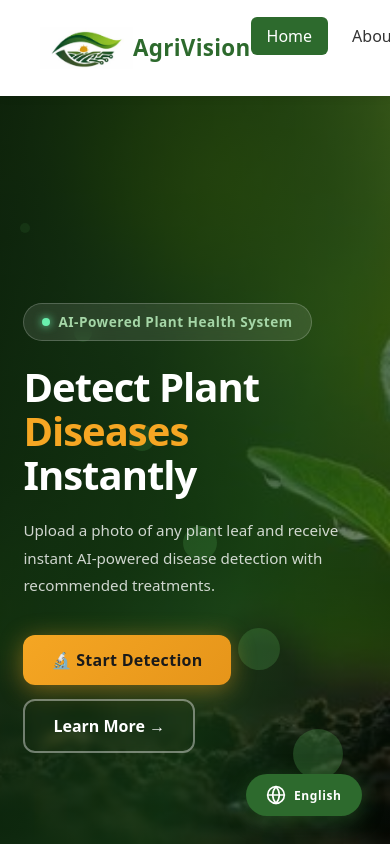
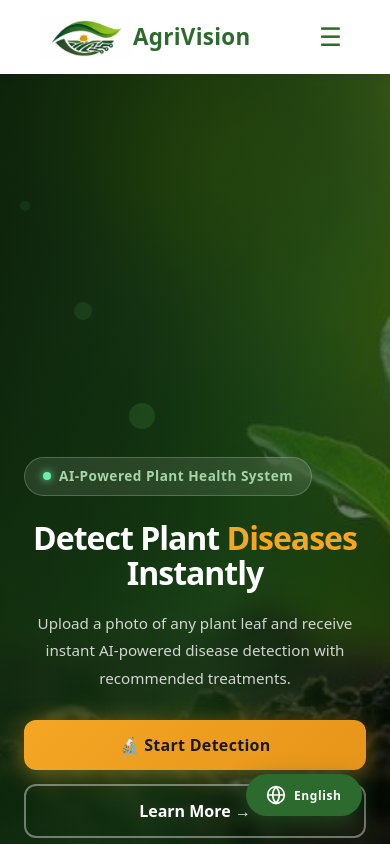
Before and after one commit to Sidnaur/Techno, a React (Vite) app: page / in a window 390 px wide. Shown: the top 844 px of the page. Built offline with nearby package versions, Linux system fonts and the light colour scheme.

Commit message:
improved navbar.jsx and hero.jsx to be responsive

```diff
--- a/src/components/Hero.jsx
+++ b/src/components/Hero.jsx
@@ -3,21 +3,39 @@ import { useLanguage } from '../context/LanguageContext';
 import { useNavigate } from 'react-router-dom';
 import heroBg from '../assets/Early Stages Of Plant Growth Background.jpg';
 
+const useIsMobile = () => {
+  const [isMobile, setIsMobile] = useState(window.innerWidth <= 768);
+  useEffect(() => {
+    const handler = () => setIsMobile(window.innerWidth <= 768);
+    window.addEventListener('resize', handler);
+    return () => window.removeEventListener('resize', handler);
+  }, []);
+  return isMobile;
+};
+
 const Hero = () => {
   const [visible, setVisible] = useState(false);
   const { t } = useLanguage();
   const navigate = useNavigate();
+  const isMobile = useIsMobile();
 
   useEffect(() => {
     setTimeout(() => setVisible(true), 100);
   }, []);
 
   return (
-    <div style={styles.hero}>
+    <div style={{
+      ...styles.hero,
+      padding: isMobile ? '0 24px' : '0 6vw',
+      minHeight: isMobile ? '100svh' : '100vh',
+      alignItems: isMobile ? 'flex-end' : 'center',
+      paddingBottom: isMobile ? '80px' : '0',
+    }}>
       <div style={{ ...styles.bgImage, backgroundImage: `url(${heroBg})` }} />
       <div style={styles.overlay} />
 
-      {[...Array(6)].map((_, i) => (
+      {/* Particles — fewer on mobile */}
+      {[...Array(isMobile ? 3 : 6)].map((_, i) => (
         <div key={i} style={{
           ...styles.particle,
           width: `${10 + i * 8}px`,
@@ -34,60 +52,77 @@ const Hero = () => {
         opacity: visible ? 1 : 0,
         transform: visible ? 'translateY(0)' : 'translateY(30px)',
         transition: 'all 0.8s ease',
+        maxWidth: isMobile ? '100%' : '580px',
+        textAlign: isMobile ? 'center' : 'left',
+        alignItems: isMobile ? 'center' : 'flex-start',
       }}>
         <div style={styles.badge}>
           <span style={styles.badgeDot} />
-          {t('hero_badge')}                         {/* ✅ */}
+          {t('hero_badge')}
         </div>
 
-        <h1 style={styles.title}>
-          {t('hero_title_line1')}                   {/* ✅ */}
-          <span style={styles.titleAccent}> {t('hero_title_accent')}</span>  {/* ✅ */}
-          <br />{t('hero_title_line2')}             {/* ✅ */}
+        <h1 style={{
+          ...styles.title,
+          fontSize: isMobile ? 'clamp(2rem, 8vw, 2.8rem)' : 'clamp(2.5rem, 5vw, 4.5rem)',
+        }}>
+          {t('hero_title_line1')}
+          <span style={styles.titleAccent}> {t('hero_title_accent')}</span>
+          <br />{t('hero_title_line2')}
         </h1>
 
-        <p style={styles.subtitle}>
-          {t('hero_subtitle')}                      {/* ✅ */}
+        <p style={{
+          ...styles.subtitle,
+          fontSize: isMobile ? '0.95rem' : 'clamp(0.95rem, 1.5vw, 1.1rem)',
+          marginBottom: isMobile ? '28px' : '36px',
+        }}>
+          {t('hero_subtitle')}
         </p>
 
-        <div style={styles.buttons}>
+        <div style={{
+          ...styles.buttons,
+          flexDirection: isMobile ? 'column' : 'row',
+          width: isMobile ? '100%' : 'auto',
+        }}>
           <button
-            style={styles.primaryBtn}
+            style={{
+              ...styles.primaryBtn,
+              width: isMobile ? '100%' : 'auto',
+            }}
             onClick={() => navigate('/detect')}
             onMouseEnter={e => e.target.style.transform = 'translateY(-2px)'}
             onMouseLeave={e => e.target.style.transform = 'translateY(0)'}
           >
-            🔬 {t('hero_cta')}                     {/* ✅ */}
+            🔬 {t('hero_cta')}
           </button>
           <button
-            style={styles.secondaryBtn}
+            style={{
+              ...styles.secondaryBtn,
+              width: isMobile ? '100%' : 'auto',
+            }}
             onClick={() => navigate('/about')}
             onMouseEnter={e => e.target.style.background = 'rgba(255,255,255,0.15)'}
             onMouseLeave={e => e.target.style.background = 'transparent'}
           >
-            {t('hero_learn')} →                    {/* ✅ */}
+            {t('hero_learn')} →
           </button>
         </div>
       </div>
 
       <div style={styles.scrollIndicator}>
         <div style={styles.scrollDot} />
-        <span style={styles.scrollText}>{t('hero_scroll')}</span>  {/* ✅ */}
+        <span style={styles.scrollText}>{t('hero_scroll')}</span>
       </div>
     </div>
   );
 };
 
-// styles — completely unchanged
 const styles = {
   hero: {
     position: 'relative',
-    minHeight: '100vh',
     width: '100%',
     display: 'flex',
     alignItems: 'center',
     justifyContent: 'flex-start',
-    padding: '0 6vw',
     boxSizing: 'border-box',
     overflow: 'hidden',
   },
@@ -116,9 +151,10 @@ const styles = {
   content: {
     position: 'relative',
     zIndex: 10,
-    maxWidth: '580px',
     color: 'white',
     paddingTop: '20px',
+    display: 'flex',
+    flexDirection: 'column',
   },
   badge: {
     display: 'inline-flex',
@@ -134,6 +170,7 @@ const styles = {
     marginBottom: '24px',
     color: '#a5d6a7',
     letterSpacing: '0.5px',
+    alignSelf: 'flex-start',
   },
   badgeDot: {
     width: '8px',
@@ -144,7 +181,6 @@ const styles = {
     display: 'inline-block',
   },
   title: {
-    fontSize: 'clamp(2.5rem, 5vw, 4.5rem)',
     fontWeight: '900',
     margin: '0 0 20px',
     lineHeight: '1.1',
@@ -152,9 +188,7 @@ const styles = {
   },
   titleAccent: { color: '#f5a623' },
   subtitle: {
-    fontSize: 'clamp(0.95rem, 1.5vw, 1.1rem)',
     maxWidth: '500px',
-    marginBottom: '36px',
     lineHeight: '1.8',
     color: 'rgba(255,255,255,0.8)',
   },
--- a/src/components/Navbar.jsx
+++ b/src/components/Navbar.jsx
@@ -1,31 +1,46 @@
-import { useState } from "react";
+import { useState, useEffect } from "react";
 import { NavLink } from "react-router-dom";
 import logoImg from "../assets/AgriLogo.png";
 import QuickTips from "./QuickTips";
 import { useLanguage } from "../context/LanguageContext";
 
+const useIsMobile = () => {
+  const [isMobile, setIsMobile] = useState(window.innerWidth <= 768);
+  useEffect(() => {
+    const handler = () => setIsMobile(window.innerWidth <= 768);
+    window.addEventListener('resize', handler);
+    return () => window.removeEventListener('resize', handler);
+  }, []);
+  return isMobile;
+};
+
 const Navbar = () => {
   const [showQuickTips, setShowQuickTips] = useState(false);
+  const [menuOpen, setMenuOpen] = useState(false);
   const { t } = useLanguage();
+  const isMobile = useIsMobile();
 
-  const handleQuickTips = () => setShowQuickTips(true);
+  const navLinks = [
+    { to: "/", label: t('nav_home') },
+    { to: "/about", label: t('nav_about') },
+    { to: "/detect", label: t('nav_detect') },
+    { to: "/diseases", label: t('nav_plants') },
+    { to: "/blog", label: t('nav_blog') },
+  ];
 
   return (
     <>
       <nav style={styles.nav}>
+        {/* Logo */}
         <div style={styles.logo}>
           <img src={logoImg} alt="AgriVision" style={styles.logoImg} />
           AgriVision
         </div>
 
+        {/* Desktop links */}
+        {!isMobile && (
           <ul style={styles.links}>
-          {[
-            { to: "/", label: t('nav_home') },
-            { to: "/about", label: t('nav_about') },
-            { to: "/detect", label: t('nav_detect') },
-            { to: "/diseases", label: t('nav_plants') },
-            { to: "/blog", label: t('nav_blog') },
-          ].map(({ to, label }) => (
+            {navLinks.map(({ to, label }) => (
               <li key={to}>
                 <NavLink
                   to={to}
@@ -43,11 +58,54 @@ const Navbar = () => {
               </li>
             ))}
           </ul>
+        )}
 
-        <button style={styles.btn} onClick={handleQuickTips}>
+        {/* Desktop quick tips button */}
+        {!isMobile && (
+          <button style={styles.btn} onClick={() => setShowQuickTips(true)}>
             {t('nav_tips')}
           </button>
+        )}
+
+        {/* Mobile hamburger */}
+        {isMobile && (
+          <button
+            style={styles.hamburger}
+            onClick={() => setMenuOpen(prev => !prev)}
+            aria-label="Toggle menu"
+          >
+            {menuOpen ? '✕' : '☰'}
+          </button>
+        )}
       </nav>
+
+      {/* Mobile dropdown */}
+      {isMobile && menuOpen && (
+        <div style={styles.dropdown}>
+          {navLinks.map(({ to, label }) => (
+            <NavLink
+              key={to}
+              to={to}
+              end
+              onClick={() => setMenuOpen(false)}
+              style={({ isActive }) => ({
+                ...styles.dropdownLink,
+                background: isActive ? '#f0faf0' : 'transparent',
+                color: isActive ? '#2d6a2d' : '#333',
+                fontWeight: isActive ? '700' : '500',
+              })}
+            >
+              {label}
+            </NavLink>
+          ))}
+          <button
+            style={styles.dropdownBtn}
+            onClick={() => { setMenuOpen(false); setShowQuickTips(true); }}
+          >
+            {t('nav_tips')}
+          </button>
+        </div>
+      )}
 
       {showQuickTips && (
         <QuickTips onClose={() => setShowQuickTips(false)} />
@@ -104,6 +162,46 @@ const styles = {
     cursor: "pointer",
     fontWeight: "500",
   },
+  hamburger: {
+    background: "transparent",
+    border: "none",
+    fontSize: "1.6rem",
+    cursor: "pointer",
+    color: "#2d6a2d",
+    padding: "4px 8px",
+    lineHeight: 1,
+  },
+  dropdown: {
+    position: "sticky",
+    top: "74px",
+    zIndex: 999,
+    background: "white",
+    boxShadow: "0 4px 12px rgba(0,0,0,0.1)",
+    display: "flex",
+    flexDirection: "column",
+    padding: "8px 0",
+    borderTop: "1px solid #eee",
+  },
+  dropdownLink: {
+    display: "block",
+    padding: "14px 28px",
+    textDecoration: "none",
+    fontSize: "1rem",
+    borderBottom: "1px solid #f5f5f5",
+    transition: "background 0.15s",
+  },
+  dropdownBtn: {
+    margin: "12px 28px",
+    background: "#2d6a2d",
+    color: "white",
+    padding: "12px 20px",
+    border: "none",
+    borderRadius: "6px",
+    cursor: "pointer",
+    fontWeight: "600",
+    fontSize: "0.95rem",
+    textAlign: "center",
+  },
 };
 
 export default Navbar;
```
Lines whose indentation alone changed are shown as unchanged.
